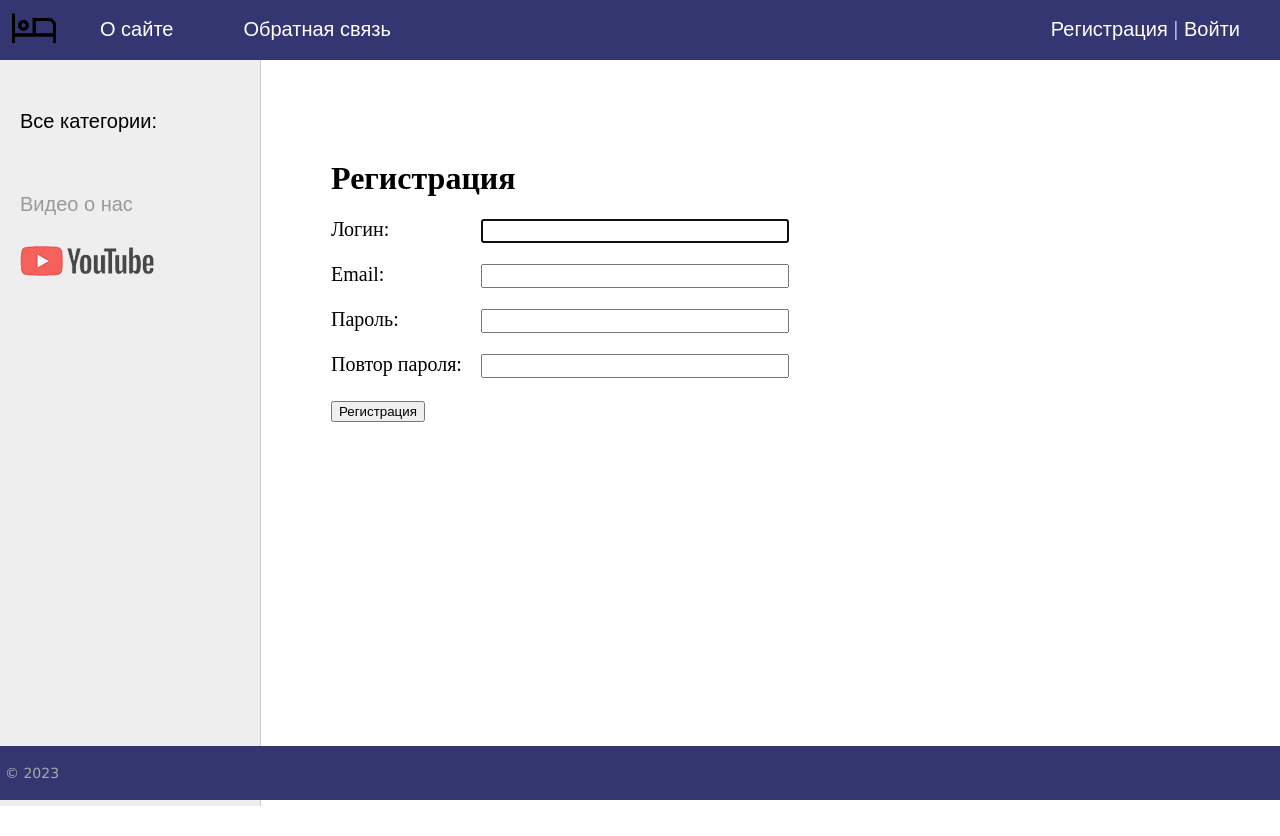
After one commit to Nikstar92/Hotel-Tourist, a Django app: page /register/ in a window 1280 px wide. The commit adds this page. Run offline with Django 4.2, Linux system fonts and the light colour scheme; data that the repository does not hold is empty.

Commit message:
added register and login user

```diff
--- a/pyproject.toml
+++ b/pyproject.toml
@@ -11,6 +11,7 @@ python = "^3.11"
 django = "^4.2"
 pillow = "^9.5.0"
 listview = "^0.1.0"
+django-user-accounts = "^3.2.0"
 
 
 [build-system]
--- /dev/null
+++ b/sitehotel/touristapp/forms.py
@@ -0,0 +1,25 @@
+from django import forms
+from django.contrib.auth.forms import UserCreationForm, AuthenticationForm
+from django.contrib.auth.models import User
+
+
+class RegisterUserForm(UserCreationForm):
+    username = forms.CharField(label='Логин', widget=forms.TextInput(attrs={'class': 'form-input'}))
+    email = forms.EmailField(label='Email', widget=forms.EmailInput(attrs={'class': 'form-input'}))
+    password1 = forms.CharField(label='Пароль', widget=forms.PasswordInput(attrs={'class': 'form-input'}))
+    password2 = forms.CharField(label='Повтор пароля', widget=forms.PasswordInput(attrs={'class': 'form-input'}))
+
+    class Meta:
+        model = User
+        fields = ('username', 'email', 'password1', 'password2')
+
+
+class LoginUserForm(AuthenticationForm):
+    username = forms.CharField(label='Логин', widget=forms.TextInput(attrs={'class': 'form-input'}))
+    password = forms.CharField(label='Пароль', widget=forms.PasswordInput(attrs={'class': 'form-input'}))
+
+    # def __init__(self, *args, **kwargs):
+    #     super(LoginUserForm, self).__init__(*args, **kwargs)
+    #     del self.fields["username"]
+    #
+    # field_order = ["email", "password"]
--- a/sitehotel/touristapp/static/touristapp/css/style.css
+++ b/sitehotel/touristapp/static/touristapp/css/style.css
@@ -369,6 +369,27 @@ ul.lang-list li a:hover {color: #fdc073;}
 	color: #aaa;
 }
 
+.form-input {
+    width: 300px;
+    font-size: 16px;
+}
+
+.form-label {
+    display: inline-block;
+    min-width: 150px;
+    vertical-align: top;
+}
+
+.form-error ul {
+    list-style: none;
+    padding: 0;
+    color: #CC0000;
+}
+
+.form-button {
+    min-width: 200px;
+    font-size: 16px;
+}
 .list-pages {
 	text-align: center;
 	margin: 0 0 20px 0;
--- a/sitehotel/touristapp/templates/touristapp/base.html
+++ b/sitehotel/touristapp/templates/touristapp/base.html
@@ -17,15 +17,17 @@
 			<ul id="mainmenu" class="mainmenu">
 			<li class="logo"><a href="{% url 'home' %}"><div class="logo"></div></a></li>
 {% for m in menu %}
-	{% if not forloop.last %}
 			<li><a href="{% url m.url_name %}">{{m.title}}</a></li>
-	{% else %}
-			<li class="last"><a href="{% url m.url_name %}">{{m.title}}</a></li>
-	{% endif %}
 {% endfor %}
+				{% if request.user.is_authenticated %}
+				<li class="last"> {{user.username}} | <a href="{% url 'logout' %}">Выйти</a></li>
+				{% else %}
+				<li class="last"><a href="{% url 'register' %}">Регистрация</a> | <a href="{% url 'login' %}">Войти</a></li>
+				{% endif %}
 			</ul>
 			<div class="clear"></div>
 		</div>
+
 {% endblock mainmenu %}
 
 
--- /dev/null
+++ b/sitehotel/touristapp/templates/touristapp/register.html
@@ -0,0 +1,17 @@
+{% extends 'touristapp/base.html' %}
+
+{% block content %}
+<h1>{{title}}</h1>
+
+<form method="post">
+    {% csrf_token %}
+
+{% for f in form %}
+<p><label class="form-label" for="{{ f.id_for_label }}">{{f.label}}: </label>{{ f }}</p>
+<div class="form-error">{{ f.errors }}</div>
+{% endfor %}
+
+    <button type="submit">Регистрация</button>
+</form>
+
+{% endblock %}
--- a/sitehotel/touristapp/urls.py
+++ b/sitehotel/touristapp/urls.py
@@ -5,7 +5,9 @@ urlpatterns = [
     path('', HotelHome.as_view(), name='home'),
     path('about/', about, name='about'),
     path('contact/', contact, name='contact'),
-    path('login/', login, name='login'),
+    path('login/', LoginUser.as_view(), name='login'),
+    path('logout/', logout_user, name='logout'),
+    path('register/', RegisterUser.as_view(), name='register'),
     path('post/<slug:post_slug>/', ShowPost.as_view(), name='post'),
     path('category/<slug:cat_slug>/', HotelCategory.as_view(), name='category'),
 ]
--- a/sitehotel/touristapp/utils.py
+++ b/sitehotel/touristapp/utils.py
@@ -2,12 +2,12 @@ from .models import *
 
 menu = [{'title': 'О сайте', 'url_name': 'about'},
         {'title': 'Обратная связь', 'url_name': 'contact'},
-        {'title': 'Войти', 'url_name': 'login'}
         ]
 
 
 class DataMixin:
     paginate_by = 3
+
     def get_user_context(self, **kwargs):
         context = kwargs
         cats = Category.objects.all()
--- a/sitehotel/touristapp/views.py
+++ b/sitehotel/touristapp/views.py
@@ -1,8 +1,12 @@
+from django.contrib.auth import logout, login
+from django.contrib.auth.views import LoginView
+from django.core.paginator import Paginator
 from django.http import HttpResponse, HttpResponseNotFound
-from django.shortcuts import render
-from django.views.generic import ListView, DetailView
+from django.shortcuts import render, redirect
+from django.urls import reverse_lazy
+from django.views.generic import ListView, DetailView, CreateView
 
-from .models import *
+from .forms import *
 from .utils import *
 
 
@@ -18,7 +22,12 @@ class HotelHome(DataMixin, ListView):
 
 
 def about(request):
-    return render(request, 'touristapp/about.html', {'menu': menu, 'title': 'О сайте'})
+    contact_list = Apartaments.objects.all()
+    paginator = Paginator(contact_list, 3)
+
+    page_number = request.GET.get('page')
+    page_obj = paginator.get_page(page_number)
+    return render(request, 'touristapp/about.html', {'page_obj': page_obj, 'menu': menu, 'title': 'О сайте'})
 
 
 def contact(request):
@@ -53,8 +62,38 @@ class HotelCategory(DataMixin, ListView):
         return dict(list(context.items()) + list(c_def.items()))
 
 
-def login(request):
-    return HttpResponse('Авторизация')
+class RegisterUser(DataMixin, CreateView):
+    form_class = RegisterUserForm
+    template_name = 'touristapp/register.html'
+    success_url = reverse_lazy('login')
+
+    def get_context_data(self, *, object_list=None, **kwargs):
+        context = super().get_context_data(**kwargs)
+        c_def = self.get_user_context(title="Регистрация")
+        return dict(list(context.items()) + list(c_def.items()))
+
+    def form_valid(self, form):
+        user = form.save()
+        login(self.request, user)
+        return redirect('home')
+
+
+class LoginUser(DataMixin, LoginView):
+    form_class = LoginUserForm
+    template_name = 'touristapp/login.html'
+
+    def get_context_data(self, *, object_list=None, **kwargs):
+        context = super().get_context_data(**kwargs)
+        c_def = self.get_user_context(title="Авторизация")
+        return dict(list(context.items()) + list(c_def.items()))
+
+    def get_success_url(self):
+        return reverse_lazy('home')
+
+
+def logout_user(request):
+    logout(request)
+    return redirect('home')
 
 
 def pageNotFound(request, exception):
```
Also changed, not shown: sitehotel/touristapp/templates/touristapp/login.html (added, +19 -0 lines), 1 other file.
